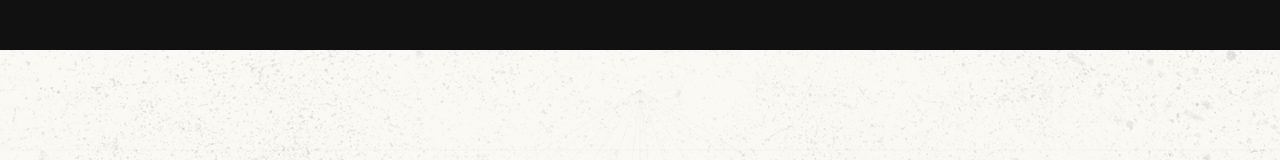
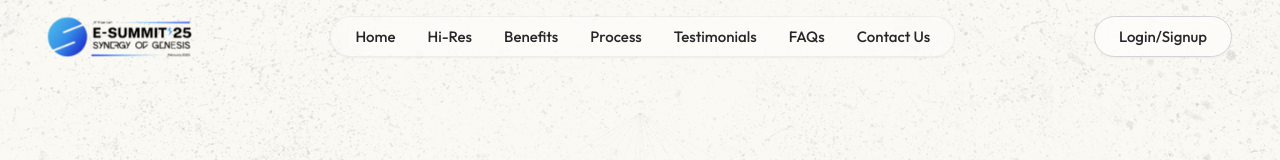
Before and after one commit to om-mohanty-17/esummit_clone, a React (Vite) app: page / in a window 1280 px wide. Shown: the top 160 px of the page. Built offline with nearby package versions, Linux system fonts and the light colour scheme.

Commit message:
navbar and changes

```diff
--- a/src/components/FAQ.css
+++ b/src/components/FAQ.css
@@ -3,7 +3,7 @@
 .faq-section {
   background: transparent;
   padding: 48px 24px 60px;
-  max-width: 430px;
+  max-width: 800px;
   margin: 0 auto;
 }
 
@@ -14,7 +14,7 @@
   font-weight: 900;
   color: #111111;
   letter-spacing: -1px;
-  margin-bottom: 32px;
+  margin-bottom: 48px;
   line-height: 1;
 }
 
@@ -44,7 +44,7 @@
   align-items: center;
   justify-content: space-between;
   gap: 16px;
-  padding: 20px 0;
+  padding: 28px 0;
   background: transparent;
   border: none;
   cursor: pointer;
@@ -53,7 +53,8 @@
 
 .faq-question-text {
   font-family: 'Inter', sans-serif;
-  font-size: 14px;
+  font-size: 16px;
+  line-height: 1.5;
   font-weight: 400;
   color: #111111;
   line-height: 1.45;
--- a/src/components/Footer.jsx
+++ b/src/components/Footer.jsx
@@ -65,7 +65,7 @@ const socialIcons = [
 
 const Footer = () => {
   return (
-    <footer className="footer-outer" id="footer">
+    <footer className="footer-outer" id="contact">
       <div className="footer-card">
         {/* ── Top: Logos + Nav ─────────────────────── */}
         <div className="footer-top">
--- a/src/components/Gallery.jsx
+++ b/src/components/Gallery.jsx
@@ -11,7 +11,7 @@ const allPhotos = [...basePhotos, ...basePhotos]
 const Gallery = () => {
   return (
     // Background frame (torn edges + orange + leaf texture) applied via CSS
-    <section className="gallery-section" id="gallery">
+    <section className="gallery-section" id="process">
       <div className="gallery-content">
 
         {/* Section heading */}
--- a/src/components/Hero.jsx
+++ b/src/components/Hero.jsx
@@ -7,7 +7,7 @@ import butterflyRight from '../assets/hero/butterfly_right.png'
 
 const Hero = () => {
   return (
-    <section className="hero-section" id="hero">
+    <section className="hero-section" id="home">
       {/* Perspective Grid Lines Background (Clean SVG) */}
       <div className="hero-grid-container" aria-hidden="true">
         <svg
--- a/src/components/Merchandise.jsx
+++ b/src/components/Merchandise.jsx
@@ -7,7 +7,7 @@ import butterflyRight from '../assets/merchandise/butterfly_right.png'
 
 const Merchandise = () => {
   return (
-    <section className="merchandise-section" id="merchandise">
+    <section className="merchandise-section" id="benefits">
       {/* Decorative Left and Right Figures */}
       <img
         src={figureLeft}
--- /dev/null
+++ b/src/components/Navbar.css
@@ -0,0 +1,202 @@
+/* ===== NAVBAR ===== */
+
+.navbar {
+  display: flex;
+  justify-content: space-between;
+  align-items: center;
+  width: 100%;
+  padding: 16px 24px;
+  box-sizing: border-box;
+  background-color: transparent;
+  position: relative;
+  z-index: 50;
+}
+
+/* ── Logo ── */
+.navbar-logo-container {
+  display: flex;
+  align-items: center;
+}
+
+.navbar-logo {
+  height: 40px;
+  width: auto;
+  object-fit: contain;
+  display: block;
+}
+
+/* ── Desktop Menu (Capsule) ── */
+.navbar-menu-capsule {
+  display: none; /* hidden on mobile */
+  align-items: center;
+  gap: 32px;
+  background-color: rgba(255, 255, 255, 0.4);
+  backdrop-filter: blur(12px);
+  -webkit-backdrop-filter: blur(12px);
+  padding: 10px 24px;
+  border-radius: 9999px;
+  border: 1px solid rgba(0, 0, 0, 0.05);
+  box-shadow: 0 1px 2px rgba(0, 0, 0, 0.05);
+}
+
+.navbar-link {
+  font-family: 'Outfit', sans-serif;
+  font-size: 15px;
+  font-weight: 500;
+  color: #27272a; /* zinc-800 */
+  transition: color 0.2s ease;
+  text-decoration: none;
+}
+
+.navbar-link:hover {
+  color: #000000;
+}
+
+/* ── Actions Container ── */
+.navbar-actions {
+  display: flex;
+  align-items: center;
+  gap: 16px;
+}
+
+.navbar-cta-btn {
+  display: none; /* hidden on mobile */
+  align-items: center;
+  justify-content: center;
+  padding: 10px 24px;
+  border-radius: 9999px;
+  border: 1px solid #d4d4d8; /* zinc-300 */
+  background-color: rgba(255, 255, 255, 0.5);
+  backdrop-filter: blur(8px);
+  -webkit-backdrop-filter: blur(8px);
+  font-family: 'Outfit', sans-serif;
+  font-size: 15px;
+  font-weight: 500;
+  color: #27272a;
+  transition: all 0.2s ease;
+  box-shadow: 0 1px 2px rgba(0, 0, 0, 0.05);
+  text-decoration: none;
+}
+
+.navbar-cta-btn:hover {
+  color: #000000;
+  border-color: #000000;
+  box-shadow: 0 4px 6px -1px rgba(0, 0, 0, 0.1), 0 2px 4px -1px rgba(0, 0, 0, 0.06);
+}
+
+/* ── Hamburger toggle ── */
+.navbar-hamburger {
+  display: block;
+  background: none;
+  border: none;
+  cursor: pointer;
+  padding: 8px;
+  color: #27272a;
+  transition: color 0.2s ease;
+  box-sizing: border-box;
+}
+
+.navbar-hamburger:hover {
+  color: #000000;
+}
+
+.navbar-hamburger svg {
+  display: block;
+}
+
+/* ── Mobile Menu Drawer ── */
+@keyframes fadeInDrawer {
+  from {
+    opacity: 0;
+    transform: translateY(-8px);
+  }
+  to {
+    opacity: 1;
+    transform: translateY(0);
+  }
+}
+
+.navbar-mobile-drawer {
+  position: absolute;
+  top: 85%;
+  left: 24px;
+  right: 24px;
+  background-color: rgba(255, 255, 255, 0.95);
+  backdrop-filter: blur(12px);
+  -webkit-backdrop-filter: blur(12px);
+  border: 1px solid rgba(0, 0, 0, 0.1);
+  box-shadow: 0 10px 15px -3px rgba(0, 0, 0, 0.1), 0 4px 6px -2px rgba(0, 0, 0, 0.05);
+  border-radius: 16px;
+  padding: 24px;
+  z-index: 999;
+  display: flex;
+  flex-direction: column;
+  gap: 12px;
+  animation: fadeInDrawer 0.25s cubic-bezier(0.16, 1, 0.3, 1) forwards;
+}
+
+.navbar-mobile-link {
+  font-family: 'Outfit', sans-serif;
+  font-size: 16px;
+  font-weight: 600;
+  color: #27272a;
+  padding: 8px 0;
+  border-bottom: 1px solid #f4f4f5; /* zinc-100 */
+  transition: color 0.2s ease;
+  text-decoration: none;
+}
+
+.navbar-mobile-link:last-of-type {
+  border-bottom: none;
+}
+
+.navbar-mobile-link:hover {
+  color: #000000;
+}
+
+.navbar-mobile-cta-btn {
+  margin-top: 8px;
+  display: block;
+  text-align: center;
+  padding: 12px 24px;
+  border-radius: 12px;
+  border: 1px solid #d4d4d8;
+  font-family: 'Outfit', sans-serif;
+  font-size: 16px;
+  font-weight: 600;
+  color: #27272a;
+  background-color: #fafafa;
+  transition: all 0.2s ease;
+  text-decoration: none;
+}
+
+.navbar-mobile-cta-btn:hover {
+  background-color: #f4f4f5;
+  color: #000000;
+  border-color: #a1a1aa;
+}
+
+/* ── Responsive breakpoints ── */
+@media (min-width: 768px) {
+  .navbar {
+    padding: 16px 48px;
+  }
+}
+
+@media (min-width: 1024px) {
+  .navbar-menu-capsule {
+    display: flex;
+  }
+
+  .navbar-cta-btn {
+    display: inline-flex;
+  }
+
+  .navbar-hamburger {
+    display: none;
+  }
+
+  .navbar-mobile-drawer {
+    display: none;
+  }
+}
--- a/src/components/Navbar.jsx
+++ b/src/components/Navbar.jsx
@@ -1,3 +1,87 @@
-// STUB - will be built in a later phase
-const Navbar = () => <nav style={{height:'50px', background:'#111'}} />;
-export default Navbar;
+import { useState } from 'react'
+import './Navbar.css'
+import logoImg from "../assets/navbar/E-Summit'25 Logo (1).png"
+
+const navLinks = [
+  { name: 'Home', href: '#home' },
+  { name: 'Hi-Res', href: '#hi-res' },
+  { name: 'Benefits', href: '#benefits' },
+  { name: 'Process', href: '#process' },
+  { name: 'Testimonials', href: '#testimonials' },
+  { name: 'FAQs', href: '#faqs' },
+  { name: 'Contact Us', href: '#contact' }
+]
+
+const Navbar = () => {
+  const [isOpen, setIsOpen] = useState(false)
+
+  return (
+    <nav className="navbar">
+      {/* Left: Logo */}
+      <div className="navbar-logo-container">
+        <a href="/">
+          <img src={logoImg} alt="E-Summit '25 Logo" className="navbar-logo" />
+        </a>
+      </div>
+
+      {/* Center: Desktop links */}
+      <div className="navbar-menu-capsule">
+        {navLinks.map((link) => (
+          <a key={link.name} href={link.href} className="navbar-link">
+            {link.name}
+          </a>
+        ))}
+      </div>
+
+      {/* Right: CTA & Hamburger Toggle */}
+      <div className="navbar-actions">
+        <a href="#login" className="navbar-cta-btn">
+          Login/Signup
+        </a>
+        <button
+          className="navbar-hamburger"
+          onClick={() => setIsOpen(!isOpen)}
+          aria-label="Toggle navigation menu"
+        >
+          {isOpen ? (
+            <svg width="24" height="24" viewBox="0 0 24 24" fill="none" stroke="currentColor" strokeWidth="2.5" strokeLinecap="round">
+              <path d="M18 6L6 18" />
+              <path d="M6 6l12 12" />
+            </svg>
+          ) : (
+            <svg width="24" height="24" viewBox="0 0 24 24" fill="none" stroke="currentColor" strokeWidth="2.5" strokeLinecap="round">
+              <path d="M4 6h16" />
+              <path d="M8 12h12" />
+              <path d="M4 18h16" />
+            </svg>
+          )}
+        </button>
+      </div>
+
+      {/* Mobile Menu Drawer */}
+      {isOpen && (
+        <div className="navbar-mobile-drawer">
+          {navLinks.map((link) => (
+            <a
+              key={link.name}
+              href={link.href}
+              onClick={() => setIsOpen(false)}
+              className="navbar-mobile-link"
+            >
+              {link.name}
+            </a>
+          ))}
+          <a
+            href="#login"
+            onClick={() => setIsOpen(false)}
+            className="navbar-mobile-cta-btn"
+          >
+            Login/Signup
+          </a>
+        </div>
+      )}
+    </nav>
+  )
+}
+
+export default Navbar
--- a/src/components/Partners.jsx
+++ b/src/components/Partners.jsx
@@ -34,7 +34,7 @@ const Partners = () => {
   const infiniteRow2 = [...row2Elements, ...row2Elements, ...row2Elements, ...row2Elements]
 
   return (
-    <section className="partners-section" id="partners">
+    <section className="partners-section" id="testimonials">
       <h2 className="partners-heading">PARTNERS</h2>
 
       <div className="partners-marquees">
--- a/src/components/Speaker.jsx
+++ b/src/components/Speaker.jsx
@@ -120,7 +120,7 @@ const SpeakerCard = ({ speaker }) => {
 
 const Speaker = () => {
   return (
-    <section className="speakers-section" id="speakers">
+    <section className="speakers-section" id="hi-res">
       <div className="speakers-header">
         <h2 className="speakers-heading">Voices That Matter</h2>
         <p className="speakers-subheading">2025 SPEAKERS</p>
```
Also changed, not shown: src/assets/navbar/E-Summit'25 Logo (1).png (added), src/assets/navbar/nav bar.png (added).
